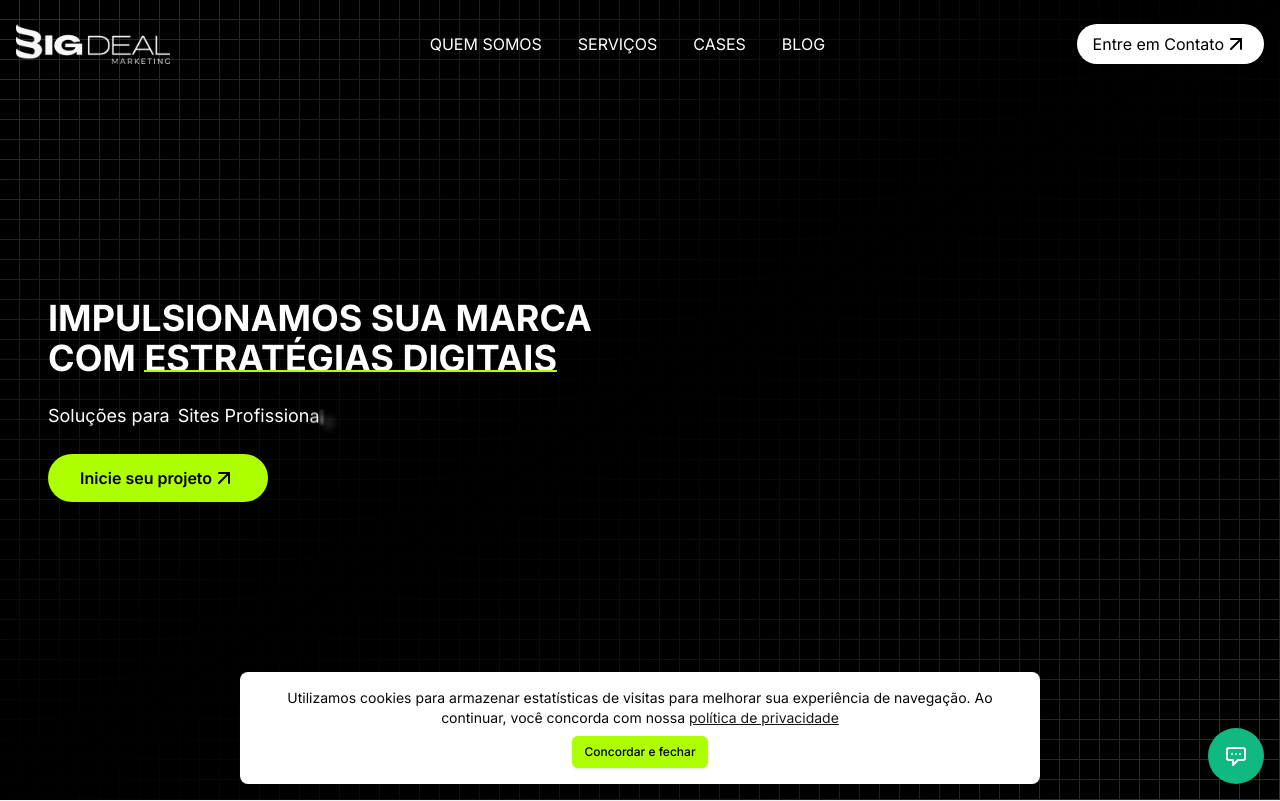
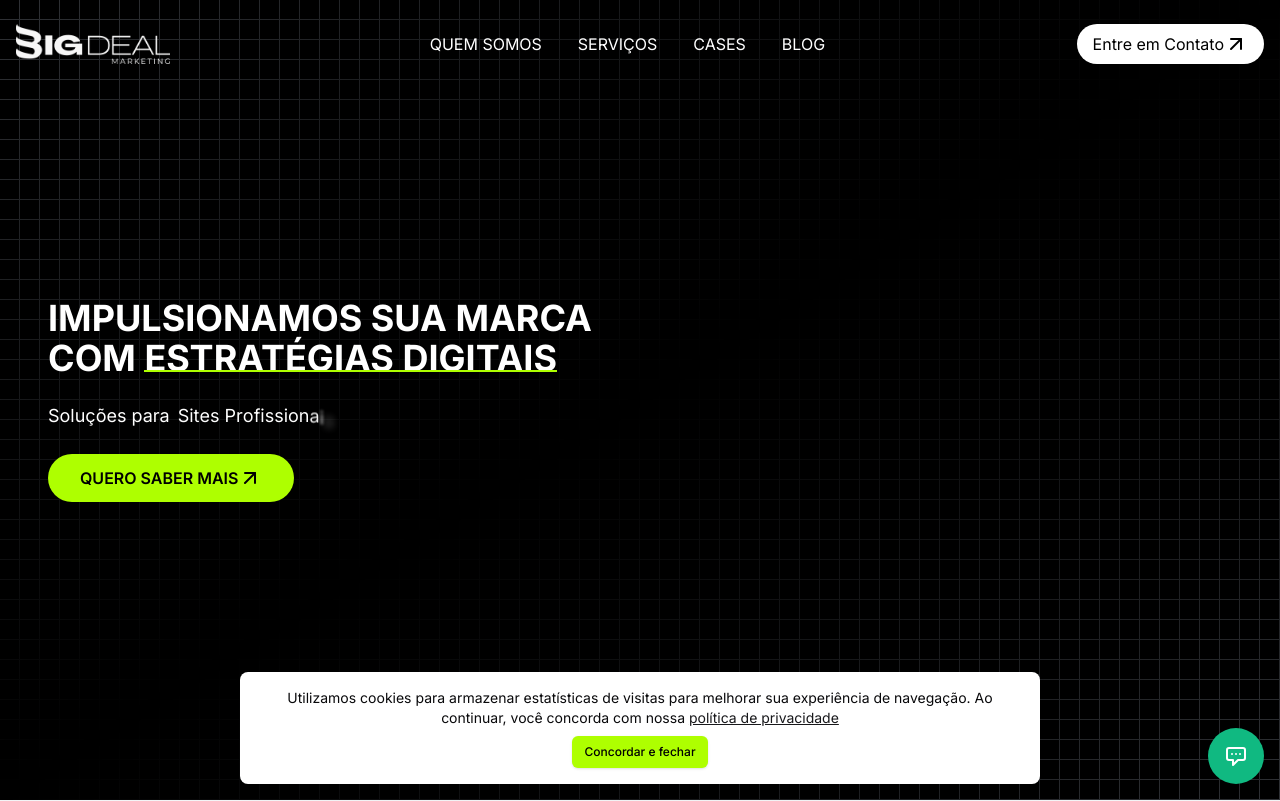
Before and after one commit to OtherPaulo/bigup-repo, a Next.js app: page / in a window 1280 px wide. Shown: the top 801 px of the page. Built offline with nearby package versions, Linux system fonts and the light colour scheme.

Commit message:
alterando CTA

```diff
--- a/src/components/(LandingPage)/main/_components/main.tsx
+++ b/src/components/(LandingPage)/main/_components/main.tsx
@@ -39,10 +39,10 @@ export default function Main() {
               </h2>
               <div className="flex flex-wrap gap-4">
                 <Link
-                  href="https://api.whatsapp.com/send/?phone=5511953843871" target="_blank"
+                  href="/servicos"
                   className="rounded-full flex bg-[#AEFF00] px-8 py-3 text-base font-semibold text-black transition-colors hover:bg-[#9EEF00]"
                 >
-                  Inicie seu projeto
+                  QUERO SABER MAIS
                   <ArrowUpRight className="w-6 h-6 text-black" />
                 </Link>
               </div>
```
